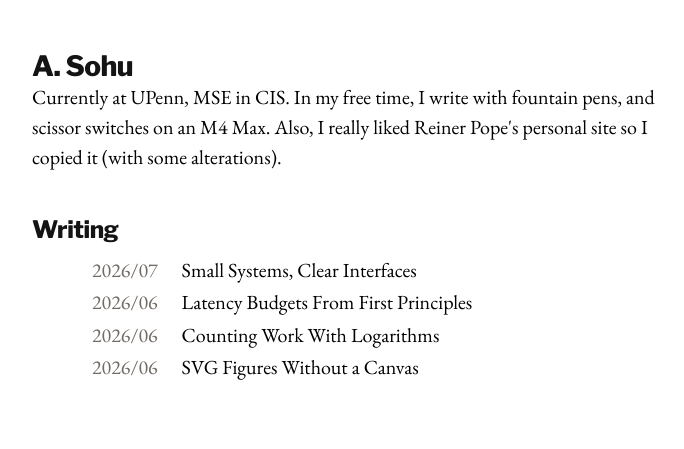
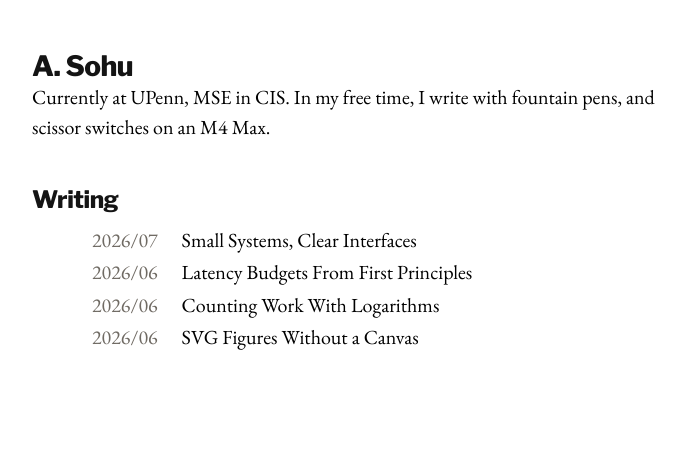
Before and after one commit to abdulsohu/my-website, an Astro site: page / in a window 1280 px wide. Shown: the whole page, without its empty margins (293-977 px from the left). Built offline with nearby package versions, Linux system fonts and the light colour scheme; Astro itself is replaced by a stand-in of ours; some packages are replaced by stand-ins of ours.

Commit message:
Intro relevance change

```diff
--- a/src/pages/index.astro
+++ b/src/pages/index.astro
@@ -20,8 +20,7 @@ const formatListDate = (date: Date) =>
         <h1>A. Sohu</h1>
         <p class="lede">
           Currently at UPenn, MSE in CIS. In my free time, I write with
-          fountain pens, and scissor switches on an M4 Max. Also, I really
-          liked Reiner Pope's personal site so I copied it (with some alterations).
+          fountain pens, and scissor switches on an M4 Max.
         </p>
       </section>
 
```
